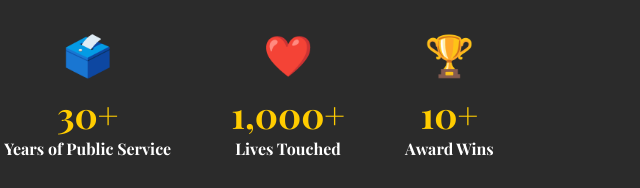
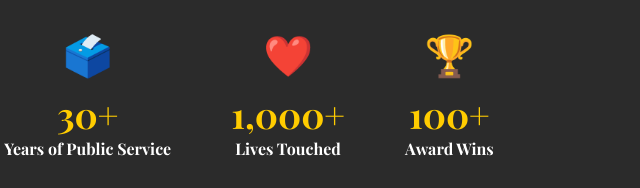
Before and after one commit to lmfsabaricos/TributePageGramps, a plain HTML site: page index.html in a window 1280 px wide. Shown: the part 6202-6390 px from the top of the page, 391-1031 px from the left. Drawn offline with nearby package versions, Linux system fonts and the light colour scheme.

Commit message:
Update index.html

```diff
--- a/index.html
+++ b/index.html
@@ -167,7 +167,7 @@ service, unity, and genuine care for the people.</p>
     </div>
     <div class="stat">
       <div class="emoji">🏆</div>
-       <div class="count" data-target="10" data-suffix="+">0</div>
+       <div class="count" data-target="100" data-suffix="+">0</div>
       <p>Award Wins</p>
     </div>
   </div>
```
